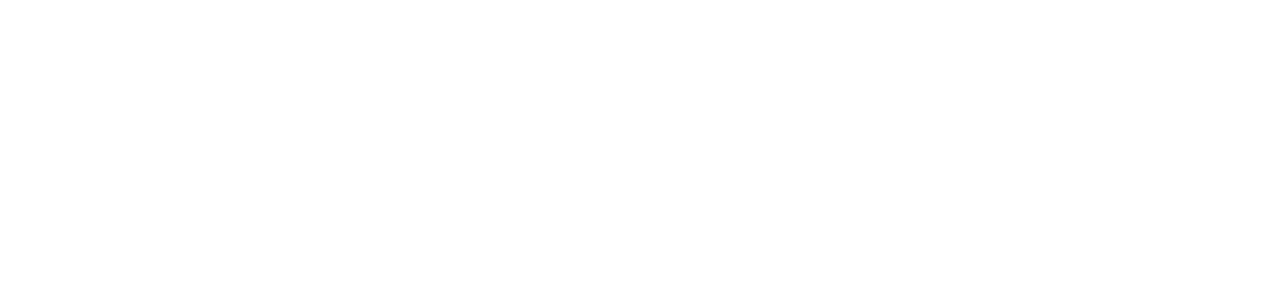
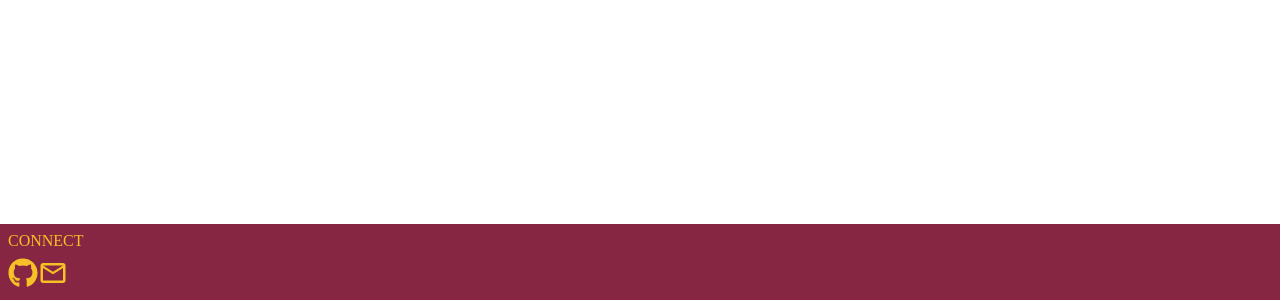
Before and after one commit to awer000/korean-goodreads, a Next.js app: page / in a window 1280 px wide. Shown: the part 1125-1425 px from the top of the page. Before the commit the page ends 800 px from the top, so only its background shows below. Built offline with nearby package versions, Linux system fonts and the light colour scheme.

Commit message:
#Day 1 - footer 개발

```diff
--- a/components/Layout.scss
+++ b/components/Layout.scss
@@ -4,6 +4,7 @@
   height: 60px;
   background-color: $color2;
   color: $color3;
+
   header {
     padding-top: 8px;
     padding-left: 10px;
@@ -33,4 +34,29 @@
       cursor: pointer;
     }
   }
+
+  .children {
+    height: 100vw;
+  }
+
+  footer {
+    height: 60px;
+    padding: 8px;
+    background-color: $color2;
+    .connect {
+      display: flex;
+      flex-direction: column;
+
+      .icons {
+        padding-top: 8px;
+        a {
+          svg {
+            font-size: 30px;
+            color: $color3;
+            cursor: pointer;
+          }
+        }
+      }
+    }
+  }
 }
--- a/components/Layout.tsx
+++ b/components/Layout.tsx
@@ -1,7 +1,8 @@
 import * as React from "react";
 import Link from "next/link";
 import "./Layout.scss";
-import { FaSearch } from "react-icons/fa";
+import { FaSearch, FaGithub } from "react-icons/fa";
+import { MdMailOutline } from "react-icons/md";
 
 type Props = {
   title?: string;
@@ -18,8 +19,24 @@
       </Link>
       <button className="signIn-button">로그인</button>
     </header>
-    {children}
-    <footer>이곳은 푸터입니다.</footer>
+    <div className="children">{children}</div>
+    <footer className="site-footer">
+      <div className="connect">
+        <a>CONNECT</a>
+        <div className="icons">
+          <Link href="https://github.com/awer000/korean-goodreads">
+            <a target="_blank">
+              <FaGithub />
+            </a>
+          </Link>
+          <Link href="mailto:awer000@naver.com">
+            <a target="_blank">
+              <MdMailOutline />
+            </a>
+          </Link>
+        </div>
+      </div>
+    </footer>
   </div>
 );
 
```
